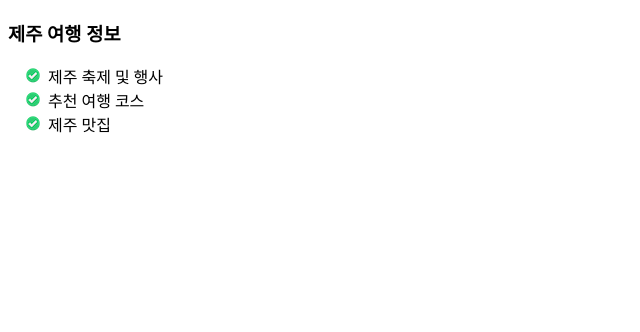
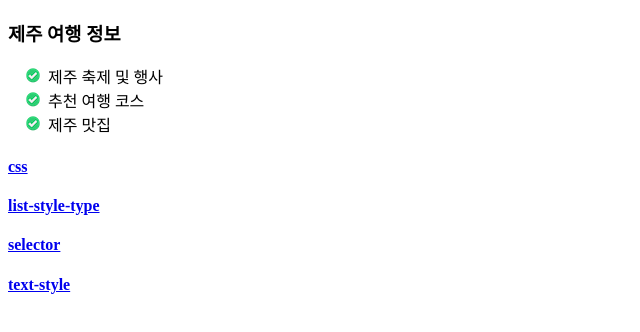
Before and after one commit to kmc2405/kmc2405.github.io, a plain HTML site: page index.html in a window 1280 px wide. Shown: the whole page, without its empty margins (0-640 px from the left). Drawn offline with Linux system fonts and the light colour scheme.

Commit message:
index.html

```diff
--- a/index.html
+++ b/index.html
@@ -18,5 +18,9 @@
         <li>추천 여행 코스</li>    <!-- 앞에 글머리가 삽입됨 -->
         <li>제주 맛집</li>        <!-- 앞에 글머리가 삽입됨 -->
     </ul>
+    <h4><a href='css.html'>css</a></h4>
+    <h4><a href='list-style-type.html'>list-style-type</a></h4>
+    <h4><a href='selector.html'>selector</a></h4>
+    <h4><a href='text-style.html'>text-style</a></h4>
 </body>
 </html>
```
